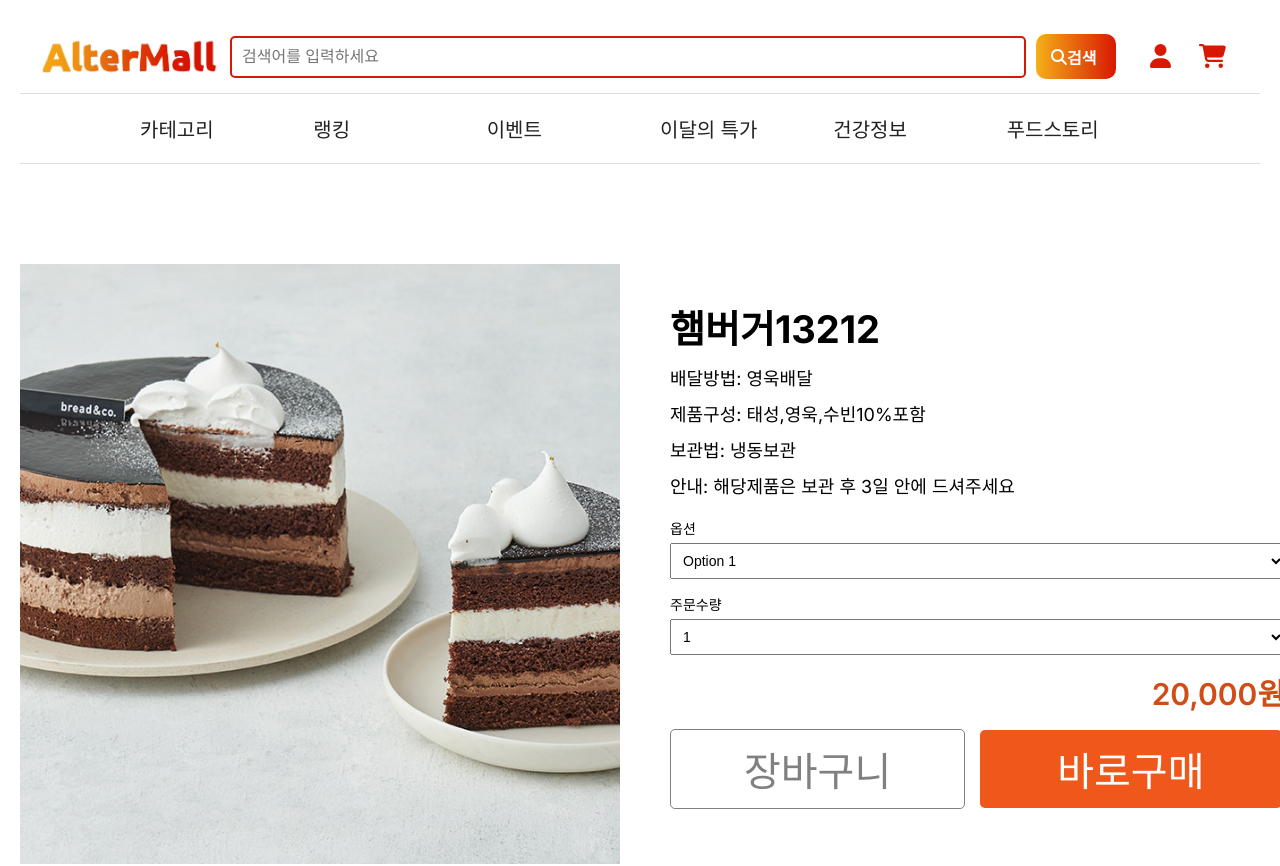
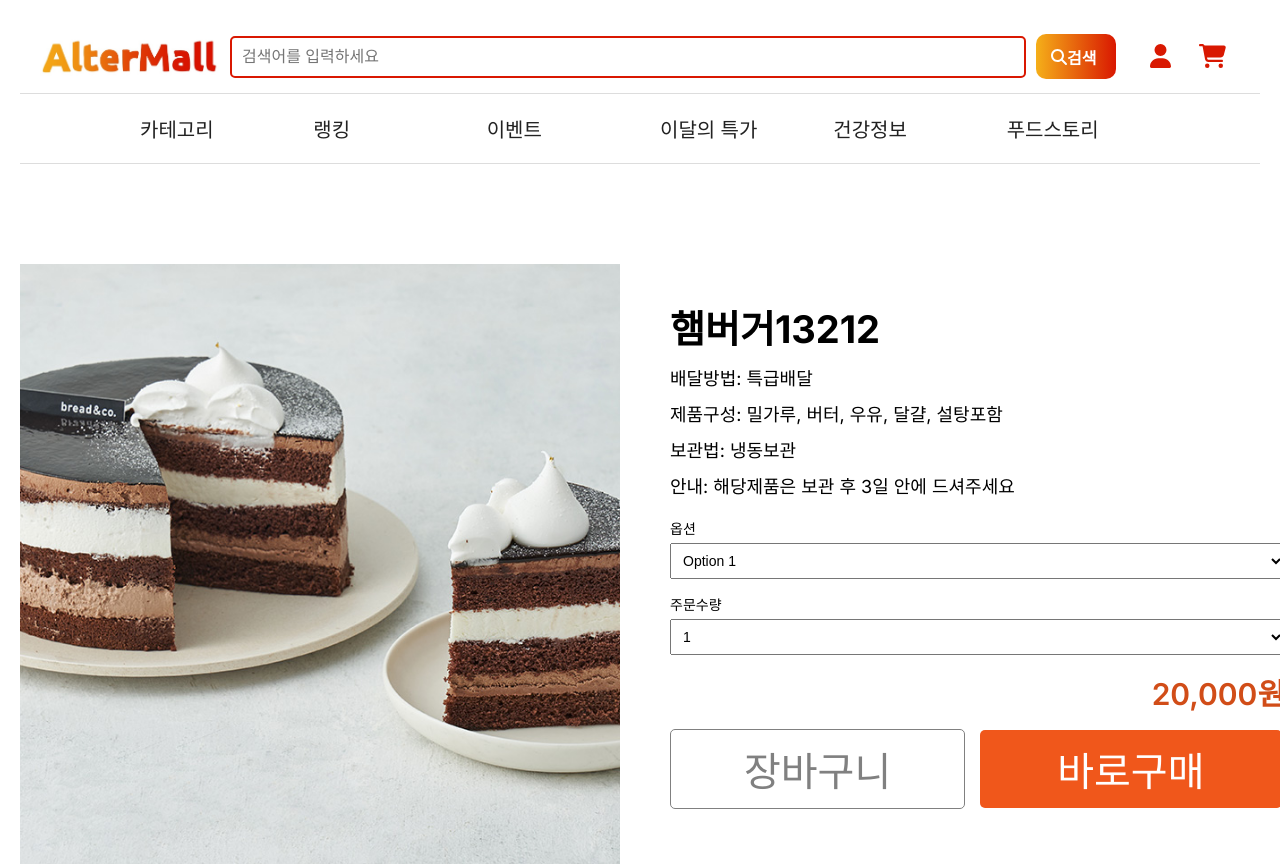
Before and after one commit to InChrist-Dev/AlterMall-Client, a Next.js app in the folder client_alter/: page /products/13212 in a window 1280 px wide. Shown: the top 866 px of the page. Built offline with nearby package versions, Linux system fonts and the light colour scheme.

Commit message:
refactor: product 수정

```diff
--- a/client_alter/app/products/[id]/page.js
+++ b/client_alter/app/products/[id]/page.js
@@ -25,8 +25,8 @@ const ItemPage = (props) => {
       <div className={styles.productDetails}>
         <div className={styles.productInfo}>
           <h1 >햄버거{props.params.id} </h1>
-          <p>배달방법: 영욱배달</p>
-          <p>제품구성: 태성,영욱,수빈10%포함</p>
+          <p>배달방법: 특급배달</p>
+          <p>제품구성: 밀가루, 버터, 우유, 달걀, 설탕포함</p>
           <p>보관법: 냉동보관</p>
           <p>안내: 해당제품은 보관 후 3일 안에 드셔주세요</p>
         </div>
```
